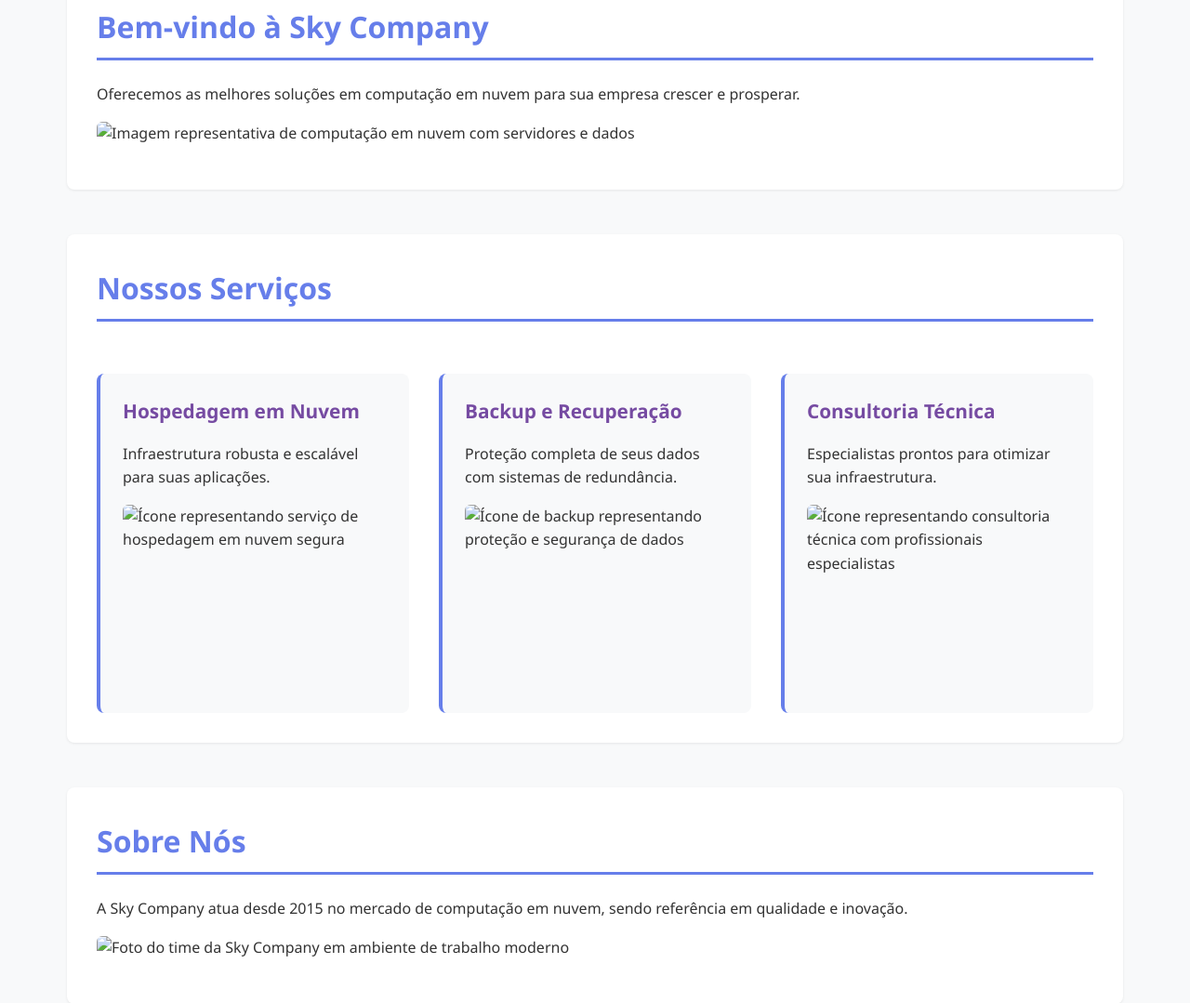
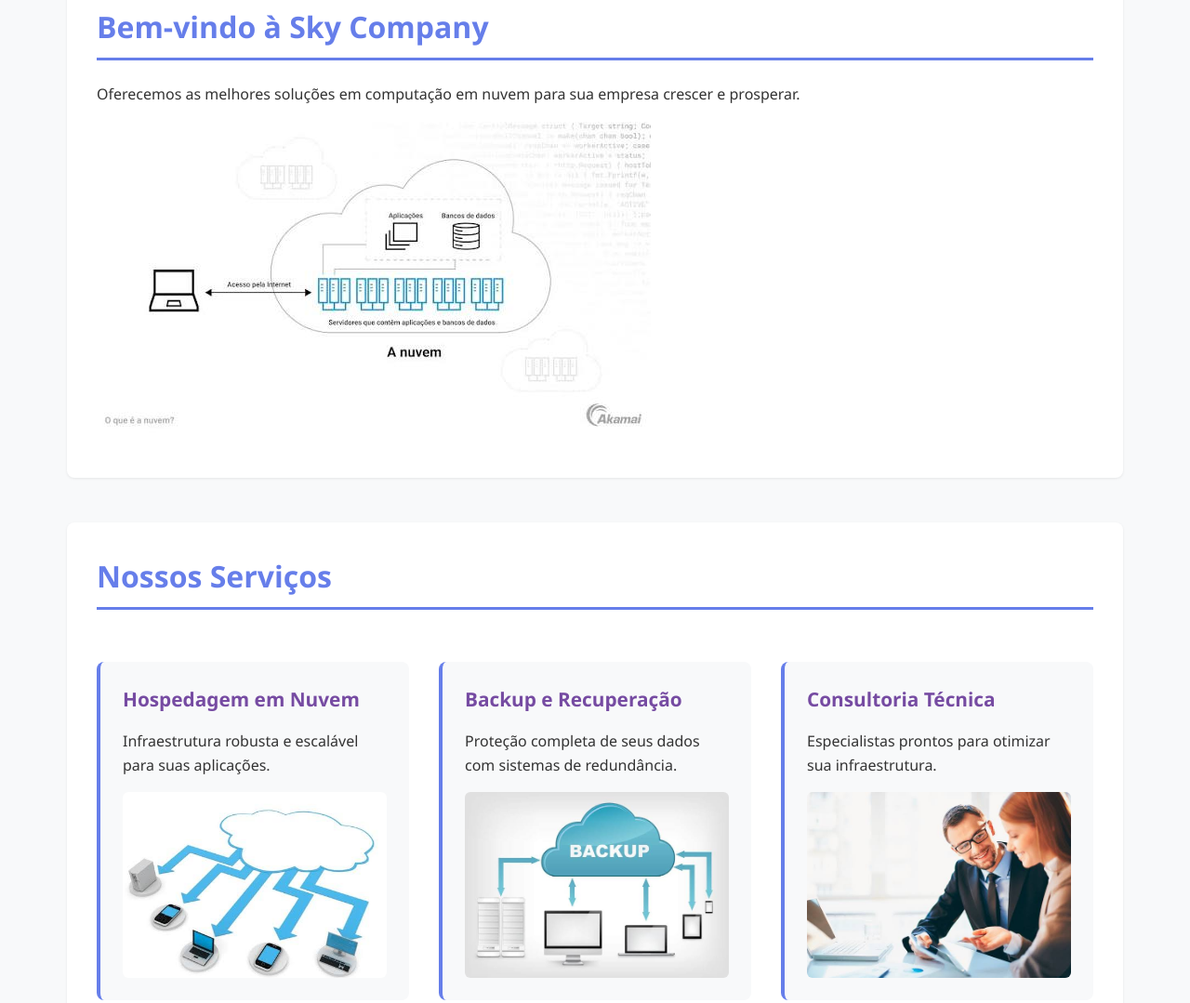
Before and after one commit to Pedro-Developers/Portifolio2.04k60fps, a plain HTML site: page index.html in a window 1280 px wide. Shown: the part 315-1394 px from the top of the page at 93% size. Drawn offline with Linux system fonts and the light colour scheme.

Commit message:
3 Passo e Adição de Imagens

```diff
--- a/index.html
+++ b/index.html
@@ -30,7 +30,7 @@
             <h2>Bem-vindo à Sky Company</h2>
             <article>
                 <p>Oferecemos as melhores soluções em computação em nuvem para sua empresa crescer e prosperar.</p>
-                <img src="images/hero.jpg" alt="Imagem representativa de computação em nuvem com servidores e dados">
+                <img src="/imagens/Nuvem(2).jpeg" alt="Imagem representativa de computação em nuvem com servidores e dados">
             </article>
         </section>
 
@@ -41,19 +41,19 @@
             <article>
                 <h3>Hospedagem em Nuvem</h3>
                 <p>Infraestrutura robusta e escalável para suas aplicações.</p>
-                <img src="images/hosting.jpg" alt="Ícone representando serviço de hospedagem em nuvem segura">
+                <img src="/imagens/nuvem.jpeg" alt="Ícone representando serviço de hospedagem em nuvem segura">
             </article>
 
             <article>
                 <h3>Backup e Recuperação</h3>
                 <p>Proteção completa de seus dados com sistemas de redundância.</p>
-                <img src="images/backup.jpg" alt="Ícone de backup representando proteção e segurança de dados">
+                <img src="/imagens/backup.jpeg" alt="Ícone de backup representando proteção e segurança de dados">
             </article>
 
             <article>
                 <h3>Consultoria Técnica</h3>
                 <p>Especialistas prontos para otimizar sua infraestrutura.</p>
-                <img src="images/consulting.jpg" alt="Ícone representando consultoria técnica com profissionais especialistas">
+                <img src="/imagens/consultoria.jpeg" alt="Ícone representando consultoria técnica com profissionais especialistas">
             </article>
         </section>
 
@@ -62,7 +62,7 @@
             <h2>Sobre Nós</h2>
             <article>
                 <p>A Sky Company atua desde 2015 no mercado de computação em nuvem, sendo referência em qualidade e inovação.</p>
-                <img src="images/team.jpg" alt="Foto do time da Sky Company em ambiente de trabalho moderno">
+                <img src="/imagens/png-equipe-de-negocios-trabalhando-juntos-adesivo-fundo-transparente_53876-996138.jpeg" alt="Foto do time da Sky Company em ambiente de trabalho moderno">
             </article>
         </section>
 
--- a/style.css
+++ b/style.css
@@ -6,6 +6,12 @@
 
 html {
     scroll-behavior: smooth;
+}
+
+
+html, body {
+    max-width: 100%;
+    overflow-x: hidden;
 }
 
 body {
@@ -27,6 +33,13 @@ body {
         "main"
         "footer";
     min-height: 100vh;
+}
+
+
+h1, h2, h3, h4, p, li, button, label, a {
+    overflow-wrap: break-word;
+    word-break: break-word;
+    hyphens: auto;
 }
 
 header {
@@ -187,6 +200,13 @@ img {
     transition: border-color 0.3s ease;
 }
 
+
+#contato input,
+#contato textarea {
+    width: 100%;
+    box-sizing: border-box;
+}
+
 #contato input:focus,
 #contato textarea:focus {
     outline: none;
@@ -310,6 +330,21 @@ footer nav a:hover {
     }
 }
 
+@media (max-width: 1024px) {
+    section {
+        padding: 1.25rem;
+    }
+
+    #servicos {
+        grid-template-columns: repeat(auto-fit, minmax(250px, 1fr));
+        gap: 1.25rem;
+    }
+
+    header h1 {
+        font-size: 2.1rem;
+    }
+}
+
 @media (max-width: 480px) {
     header h1 {
         font-size: 1.5rem;
```
Also changed, not shown: imagens/Nuvem(2).jpeg (added), imagens/backup.jpeg (added), imagens/consultoria.jpeg (added), imagens/nuvem.jpeg (added), imagens/png-equipe-de-negocios-trabalhando-juntos-adesivo-fundo-transparente_53876-996138.jpeg (added).
